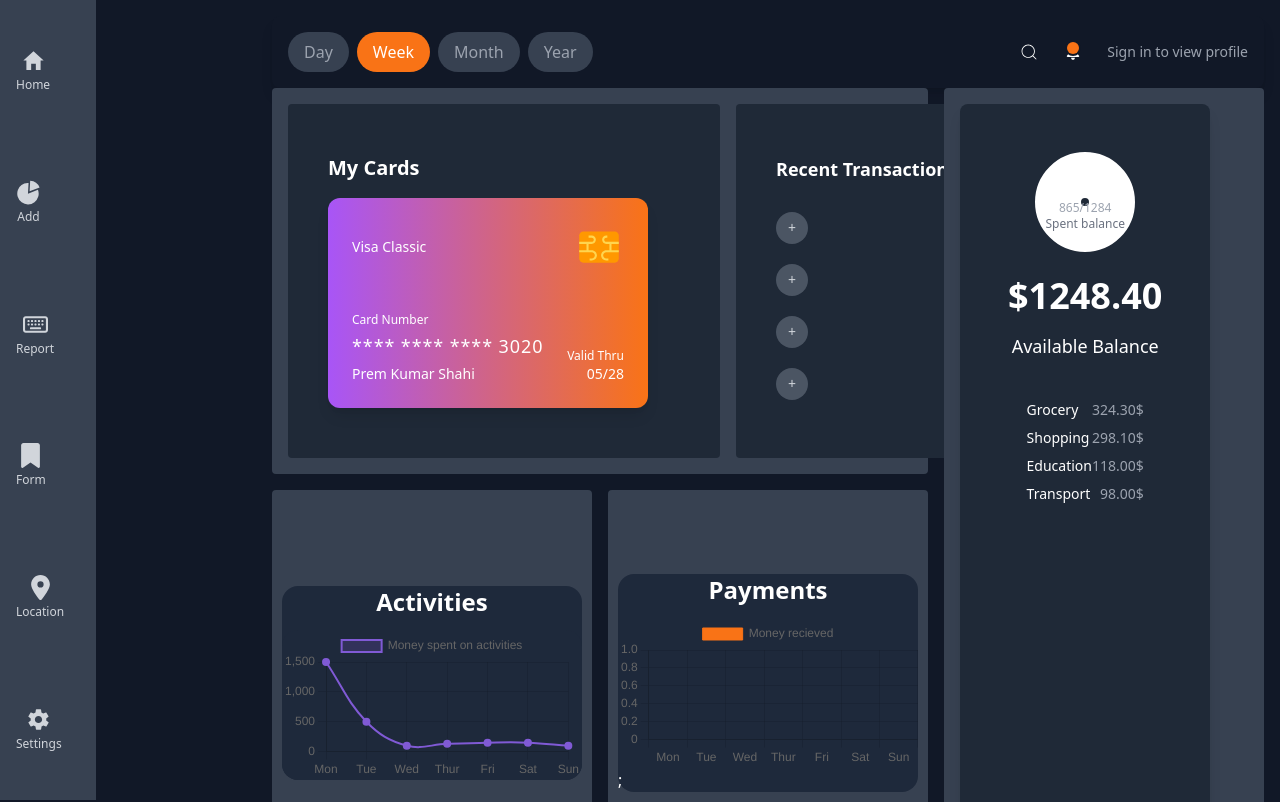
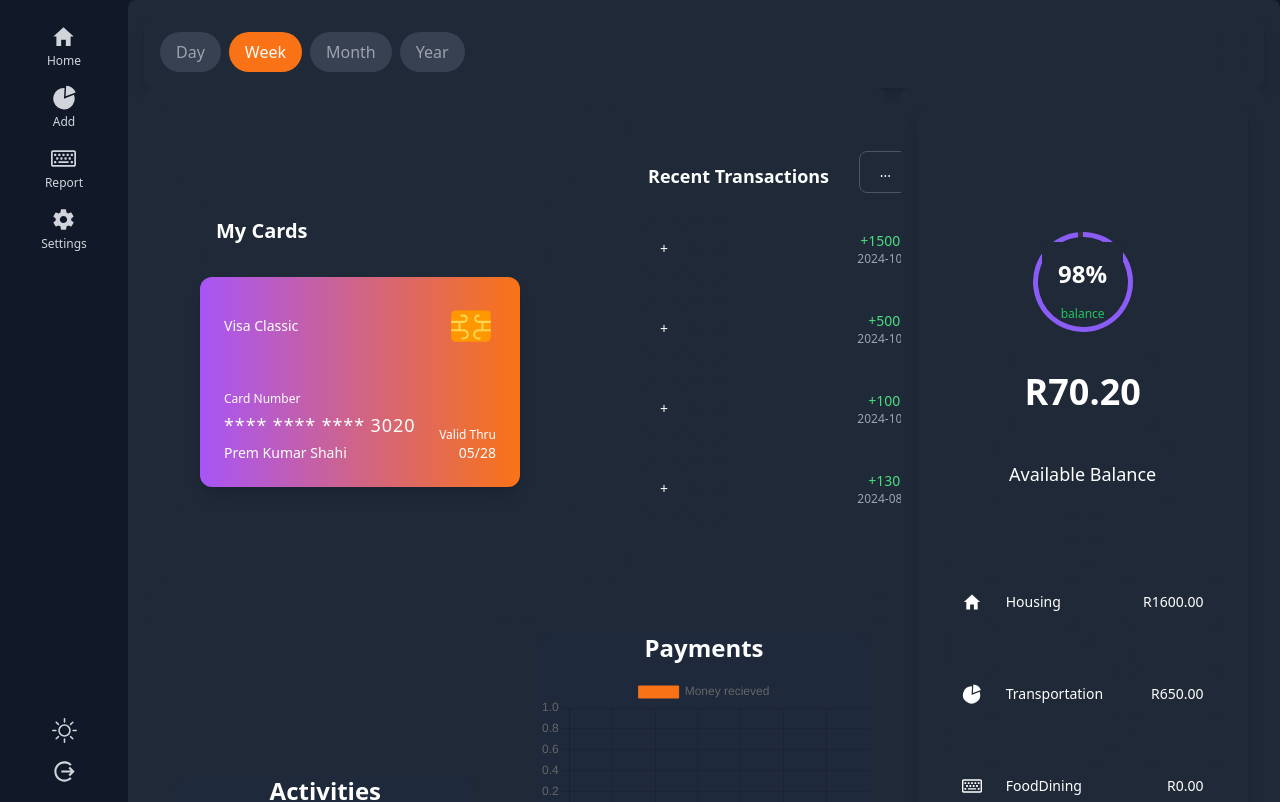
Before and after one commit to NqobileBuhle/Purse-App, a React (Vite) app: page /dashboard in a window 1280 px wide. Shown: the top 802 px of the page. Built offline with nearby package versions, Linux system fonts and the light colour scheme.

Commit message:
sidebarandtheme

```diff
--- a/src/Components/Balance.tsx
+++ b/src/Components/Balance.tsx
@@ -1,4 +1,4 @@
-import React from 'react';
+import React, { useEffect, useState } from 'react';
 import { Doughnut } from 'react-chartjs-2';
 import {
     Chart as ChartJS,
@@ -6,23 +6,58 @@ import {
     Tooltip,
     Legend,
 } from 'chart.js';
+import { IoMdHome, IoMdSettings } from "react-icons/io";
+import { GiPieChart } from "react-icons/gi";
+import { FaRegKeyboard } from "react-icons/fa";
+
+// Define icons for categories
+const categoryIcons = {
+    "Housing": <IoMdHome size={20} />,
+    "Transportation": <GiPieChart size={20} />,
+    "FoodDining": <FaRegKeyboard size={20} />,
+    "Entertainment": <IoMdSettings size={20} />,
+    "PersonalFamily": <IoMdSettings size={20} />,
+};
 
 ChartJS.register(ArcElement, Tooltip, Legend);
 
+function Balance() {
+    const [transactions, setTransactions] = useState([]);
+    const openingBalance = 4300; // Example opening balance
 
-function Balance() {
-    // Circular progress chart data
+    useEffect(() => {
+        fetch("/Report.json")
+            .then((response) => response.json())
+            .then((data) => {
+                setTransactions(data.transactions);
+            })
+            .catch((error) => console.error("Error loading JSON:", error));
+    }, []);
+
+    // Calculate totals
+    const calculateTotals = (transactions) => {
+        const totalSpent = transactions.reduce((total, transaction) => total + transaction.amount, 0);
+        const availableBalance = openingBalance - totalSpent;
+        return { totalSpent, availableBalance };
+    };
+
+    const { totalSpent, availableBalance } = calculateTotals(transactions);
+
+    // Calculate percentage of the balance used
+    const percentageUsed = ((totalSpent / openingBalance) * 100).toFixed(0);
+
+    // Data for the circular progress chart
     const data = {
         datasets: [
             {
-                data: [3, 0], // 68% spent, 32% remaining
+                data: [totalSpent, openingBalance - totalSpent],
                 backgroundColor: ['#8b5cf6', '#333'],
-                borderWidth: 40,
+                borderWidth: 0,
             },
         ],
     };
 
-    // Circular chart options
+    // Options for the circular chart
     const options = {
         cutout: '80%', // Inner radius for the donut effect
         plugins: {
@@ -30,47 +65,44 @@ function Balance() {
             legend: { display: false },
         },
     };
+
     return (
-
-        <div className="bg-gray-800 rounded-lg p-12 shadow-lg text-white flex flex-col items-center">
+        <div className="p-4 bg-white dark:bg-gray-800 text-gray-900 dark:text-white rounded-lg rounded-lg pt-32 shadow-lg text-white flex h-100 w-[50rem] flex-col items-center">
             <div className="flex justify-center items-center mb-6">
                 <div className="relative">
-                    <Doughnut data={data} options={options} width={100} height={100} />
-                    <div className="absolute inset-0 flex flex-col items-center justify-center">
-                        <p className="text-xl font-semibold">68%</p>
-                        <p className="text-xs text-gray-400">865/1284</p>
-                        <p className="text-xs text-gray-500">Spent balance</p>
+                    {/* Increase the size of the Doughnut chart */}
+                    <Doughnut data={data} options={{ ...options, cutout: '90%' }} className='z-10' width={100} height={100} />
+                    <div className="absolute inset-0 z-1 flex flex-col items-center justify-center">
+                        <p className="text-2xl font-semibold p-4 bg-white dark:bg-gray-800 text-gray-900 dark:text-white rounded-lg">{percentageUsed}%</p>
+                        <p className="text-xs text-green-500">balance</p>
                     </div>
                 </div>
             </div>
-            <p className="text-4xl font-semibold mb-4">$1248.40</p>
-            <h6 className="text-lg  mb-2">Available Balance</h6>
+            <p className="text-4xl p-4 bg-white dark:bg-gray-800 text-gray-900 dark:text-white rounded-lg font-semibold mb-4">R{availableBalance.toFixed(2)}</p>
+            <h6 className="text-lg mb-2 p-4 bg-white dark:bg-gray-800 text-gray-900 dark:text-white rounded-lg">Available Balance</h6>
 
+            <div className="h-4 p-4 bg-white dark:bg-gray-800 text-gray-900 dark:text-white rounded-lg rounded-full overflow-hidden mb-4">
+                <div className="h-full" style={{ width: `${percentageUsed}%`, backgroundColor: "#7F00FF" }}></div>
+            </div>
 
-            <div className="h-4 bg-gray-600 rounded-full overflow-hidden mb-4">
-                <div className="h-full w-2/3 bg-purple-500"></div>
-                <div className="h-full w-1/2 bg-yellow"></div>
-            </div>
             <div className="space-y-2">
-                <div className="flex justify-between text-sm">
-                    <span>Grocery</span>
-                    <span className="text-gray-400">324.30$</span>
-                </div>
-                <div className="flex justify-between text-sm">
-                    <span>Shopping</span>
-                    <span className="text-gray-400">298.10$</span>
-                </div>
-                <div className="flex justify-between text-sm">
-                    <span>Education</span>
-                    <span className="text-gray-400">118.00$</span>
-                </div>
-                <div className="flex justify-between text-sm">
-                    <span>Transport</span>
-                    <span className="text-gray-400">98.00$</span>
-                </div>
+                {Object.keys(categoryIcons).map((category) => {
+                    const totalCategoryAmount = transactions
+                        .filter(t => t.categoryName === category)
+                        .reduce((sum, t) => sum + t.amount, 0);
+
+                    return (
+                        <div key={category} className="flex justify-between items-center text-sm">
+                            <span className="flex items-center p-4 bg-white dark:bg-gray-800 text-gray-900 dark:text-white rounded-lg">
+                                {categoryIcons[category]}
+                                <span className="ml-2 p-4 bg-white dark:bg-gray-800 text-gray-900 dark:text-white rounded-lg">{category}</span>
+                            </span>
+                            <span className="p-4 bg-white dark:bg-gray-800 text-gray-900 dark:text-white rounded-lg">R{totalCategoryAmount.toFixed(2)}</span>
+                        </div>
+                    );
+                })}
             </div>
         </div>
-
     );
 }
 
--- a/src/Components/Card.tsx
+++ b/src/Components/Card.tsx
@@ -5,9 +5,9 @@ import { FcSimCardChip } from "react-icons/fc";
 
 function Card() {
     return (
-        <div className="bg-gray-800 w-[25rem] p-6 ">
+        <div className="bg-gray-800 w-[25rem] p-6 p-4 bg-white dark:bg-gray-800 text-gray-900 dark:text-white rounded-lg">
            <div>
-                <h1 className="text-xl text-white font-bold mb-4 ">My Cards</h1>
+                <h1 className="text-xl font-bold mb-4 p-4 bg-white dark:bg-gray-800 text-gray-900 dark:text-white rounded-lg ">My Cards</h1>
             </div>
             <div className="relative bg-cover bg-gradient-to-r from-purple-500 to-orange-500 bg-center p-6 rounded-xl max-w-xs w-100 h-50 shadow-lg">
                 <div className="flex items-center justify-between">
--- a/src/Components/FilterDay.tsx
+++ b/src/Components/FilterDay.tsx
@@ -100,7 +100,7 @@ export const FilterDay: React.FC<FilterComponentProps> = ({ currentUser }) => {
 
   return (
     <>
-      <div className="flex justify-between items-center bg-gray-900 p-4 rounded-lg shadow-lg text-white">
+      <div className="flex justify-between items-center p-4 bg-white dark:bg-gray-800 text-gray-900 dark:text-white rounded-lg p-4 rounded-lg shadow-lg text-white">
         {/* Time Range Buttons */}
         <div className="flex space-x-2 md:space-x-2">
           {(['Day', 'Week', 'Month', 'Year']).map((range) => (
@@ -117,31 +117,21 @@ export const FilterDay: React.FC<FilterComponentProps> = ({ currentUser }) => {
 
         {/* Search, Notifications, and Profile */}
         <div className="flex items-center space-x-4 md:space-x-6">
-          {/* Search Icon */}
-          <div className="cursor-pointer">
-            <CiSearch size={20} className="md:size-26" />
-          </div>
-
-          {/* Notifications with Badge */}
-          <div className="relative cursor-pointer">
-            <IoIosNotifications size={20} className="md:size-26" />
-            <span className="absolute top-0 right-1 h-2 w-2 md:h-3 md:w-3 rounded-full ring-2 ring-gray-900 bg-orange-500"></span>
-          </div>
 
           {/* Profile Section */}
           <div className="flex items-center space-x-2">
             {currentUser ? (
               <div className="flex items-center space-x-2">
                 {/* Show name only on medium screens and above */}
-                <span className="hidden md:inline-block text-gray-400">{currentUser.name}</span>
+                <span className="hidden md:inline-block p-4 bg-white dark:bg-gray-800 text-gray-900 dark:text-white rounded-lg">{currentUser.name}</span>
                 <img
                   src={currentUser.profilePic}
                   alt="Profile"
-                  className="w-8 h-8 md:w-10 md:h-10 rounded-full border-2 border-gray-600"
+                  className="w-8 h-8 md:w-10 md:h-10 rounded-full border-2 p-4 bg-white dark:bg-gray-800 text-gray-900 dark:text-white rounded-lg"
                 />
               </div>
             ) : (
-              <div className="text-gray-400 text-sm hidden md:block">Sign in to view profile</div>
+                <div className="p-4 bg-white dark:bg-gray-800 text-gray-900 dark:text-white rounded-lg text-sm hidden md:block"></div>
             )}
           </div>
         </div>
--- a/src/Components/PaymentsGraph.tsx
+++ b/src/Components/PaymentsGraph.tsx
@@ -55,9 +55,9 @@ const PaymentsGraph = () => {
     };
 
     return (
-        <div className='bg-slate-800 rounded-2xl'>
+        <div className='bg-slate-800 rounded-2xl h-[30rem] w-[30rem]'>
             <h2 className='text-white text-2xl text-center font-semibold pb-3'>Payments</h2>
-            <Bar data={chartData} options={options} />;
+            <Bar data={chartData} options={options}  />
         </div>
 
     )
--- a/src/Components/RecentTransactions.tsx
+++ b/src/Components/RecentTransactions.tsx
@@ -16,23 +16,23 @@ const RecentTransactions = () => {
         navigate("/transreport");
     };
     return (
-        <div className="bg-gray-800 text-white  p-6  w-80">
+        <div className="p-4 bg-white dark:bg-gray-800 text-gray-900 dark:text-white rounded-lg  p-6  w-80">
             <div className="flex justify-between items-center mb-4">
                 <h3 className="text-lg font-semibold">Recent Transactions</h3>
-                <button onClick={handletotransrepo} className="py-2.5 px-5 me-2 mb-2 text-sm font-medium text-gray-900 focus:outline-none bg-white rounded-lg border border-gray-200 hover:bg-gray-100 hover:text-blue-700 focus:z-10 focus:ring-4 focus:ring-gray-100 dark:focus:ring-gray-700 dark:bg-gray-800 dark:text-gray-400 dark:border-gray-600 dark:hover:text-white dark:hover:bg-gray-700">...</button>
+                <button onClick={handletotransrepo} className="py-2.5 px-5 me-2 mb-2 text-sm font-medium p-4 bg-white dark:bg-gray-800 text-gray-900 dark:text-white rounded-lg focus:outline-none bg-white rounded-lg border border-gray-200 hover:bg-gray-100 hover:text-blue-700 focus:z-10 focus:ring-4 focus:ring-gray-100 dark:focus:ring-gray-700 dark:bg-gray-800 dark:text-gray-400 dark:border-gray-600 dark:hover:text-white dark:hover:bg-gray-700">...</button>
             </div>
             <ul>
                 {transactions.slice(0, 4).map((transaction) => (
                     <li key={transaction.transactionId} className="flex justify-between items-center mb-4">
-                        <div className="flex items-center">
-                            <div className="w-8 h-8 bg-gray-600 flex justify-center items-center rounded-full mr-3">
-                                <span className="text-gray-300 text-sm">
+                        <div className="flex items-center ">
+                            <div className="w-8 h-8 p-4 bg-white dark:bg-gray-800 text-gray-900 dark:text-white rounded-lg flex justify-center items-center rounded-full mr-3">
+                                <span className="p-4 bg-white dark:bg-gray-800 text-gray-900 dark:text-white rounded-lg text-sm">
                                     {transaction.amount > 0 ? '+' : '-'}
                                 </span>
                             </div>
                             <div>
-                                <p className="text-sm font-medium">{transaction.Expense}</p>
-                                <p className="text-xs text-gray-400">{transaction.Category}</p>
+                                <p className="text-sm font-medium p-4 bg-white dark:bg-gray-800 text-gray-900 dark:text-white rounded-lg">{transaction.Expense}</p>
+                                <p className="text-xs p-4 bg-white dark:bg-gray-800 text-gray-900 dark:text-white rounded-lg">{transaction.Category}</p>
                             </div>
                         </div>
                         <div className="text-right">
--- a/src/Components/sidebar.tsx
+++ b/src/Components/sidebar.tsx
@@ -1,62 +1,53 @@
-import React from 'react';
-import { useNavigate } from "react-router-dom";
-import { IoMdHome } from 'react-icons/io';
-import { GiPieChart } from 'react-icons/gi';
-import { FaBookmark } from "react-icons/fa6";
-import { FaRegKeyboard, FaLocationDot } from 'react-icons/fa6';
-import { IoMdSettings } from "react-icons/io";
+import React, { useEffect, useState } from 'react';
+import { IoMdHome, IoMdSettings, IoMdLogOut } from "react-icons/io";
+import { GiPieChart } from "react-icons/gi";
+import { FaRegKeyboard } from "react-icons/fa";
+import { BsMoon, BsSun } from "react-icons/bs";
 
-const Sidebar: React.FC = () => {
-    const navigate = useNavigate();
+const Sidebar = ({ handletodashboard, handletoaddtrans, handletotransrepo, handletoSettings }) => {
+    const [theme, setTheme] = useState(localStorage.getItem('theme') || 'dark');
 
-    const handletoSettings = () => {
-        navigate("/Settings");
-    };
-    const handletodashboard = () => {
-        navigate("/Dashboard");
-    };
-    const handletoaddtrans = () => {
-        navigate("/addTrans");
-    };
-    const handletotransrepo = () => {
-        navigate("/transreport");
+    useEffect(() => {
+        if (theme === 'dark') {
+            document.documentElement.classList.add('dark');
+        } else {
+            document.documentElement.classList.remove('dark');
+        }
+        localStorage.setItem('theme', theme);
+    }, [theme]);
+
+    const toggleTheme = () => {
+        setTheme(theme === 'dark' ? 'light' : 'dark');
     };
 
     return (
-        <div className="fixed bottom-0 left-0 w-full md:w-24 md:h-full bg-gray-700">
-            <nav className="text-white h-full flex sm:flex-row md:flex-col justify-between items-center md:items-start md:w-20 p-2 md:py-10">
-
-                <a href="#" onClick={handletodashboard} className="flex flex-col items-center p-2 text-gray-300 hover:text-white rounded-lg">
+        <div className="fixed bottom-0 left-0 w-full md:w-32 md:h-full bg-gray-800 dark:bg-gray-900 text-white flex md:flex-col items-center justify-between p-2 md:pt-4">
+            <nav className="flex md:flex-col w-full justify-around md:justify-start items-center">
+                <a href="#" onClick={handletodashboard} className="flex flex-col items-center p-2 text-gray-300 hover:text-white">
                     <IoMdHome className="mb-1" size={25} />
                     <span className="text-xs hidden md:block">Home</span>
                 </a>
-
-                <a href="#" onClick={handletoaddtrans} className="flex flex-col items-center p-2 text-gray-300 hover:text-white rounded-lg">
+                <a href="#" onClick={handletoaddtrans} className="flex flex-col items-center p-2 text-gray-300 hover:text-white">
                     <GiPieChart className="mb-1" size={25} />
                     <span className="text-xs hidden md:block">Add</span>
                 </a>
-
-                <a href="#" onClick={handletotransrepo} className="flex flex-col items-center p-2 text-gray-300 hover:text-white rounded-lg">
+                <a href="#" onClick={handletotransrepo} className="flex flex-col items-center p-2 text-gray-300 hover:text-white">
                     <FaRegKeyboard className="mb-1" size={25} />
                     <span className="text-xs hidden md:block">Report</span>
                 </a>
-
-                <a href="form.html" className="flex flex-col items-center p-2 text-gray-300 hover:text-white rounded-lg">
-                    <FaBookmark className="mb-1" size={25} />
-                    <span className="text-xs hidden md:block">Form</span>
-                </a>
-
-                <a href="location.html" className="flex flex-col items-center p-2 text-gray-300 hover:text-white rounded-lg">
-                    <FaLocationDot className="mb-1" size={25} />
-                    <span className="text-xs hidden md:block">Location</span>
-                </a>
-
-                <a href="#" onClick={handletoSettings} className="flex flex-col items-center p-2 text-gray-300 hover:text-white rounded-lg">
+                <a href="#" onClick={handletoSettings} className="flex flex-col items-center p-2 text-gray-300 hover:text-white">
                     <IoMdSettings className="mb-1" size={25} />
                     <span className="text-xs hidden md:block">Settings</span>
                 </a>
-
             </nav>
+            <div className="flex md:flex-col items-center">
+                <button onClick={toggleTheme} className="p-2 text-gray-300 hover:text-white">
+                    {theme === 'dark' ? <BsSun size={25} /> : <BsMoon size={25} />}
+                </button>
+                <a href="#" className="p-2 text-gray-300 hover:text-white">
+                    <IoMdLogOut size={25} />
+                </a>
+            </div>
         </div>
     );
 };
--- a/src/Dashboard.tsx
+++ b/src/Dashboard.tsx
@@ -26,36 +26,36 @@ function Dashboard() {
             <Sidebar />
 
             {/* Main Content */}
-            <div className="flex-grow p-4 md:ml-64">
+            <div className="flex-grow p-4 md:ml-32 p-4 bg-white dark:bg-gray-800 text-gray-900 dark:text-white rounded-lg">
                 <FilterDay className="mb-[20rem]" />
                 <div className="grid grid-cols-1 gap-4 md:grid-cols-3 md:grid-rows-2">
 
                     {/* Holder for Component 1 and Component 2 */}
-                    <div className="md:col-span-2 bg-gray-700 p-4 rounded text-white flex flex-col md:flex-row gap-4">
+                    <div className="md:col-span-2 p-4 bg-white dark:bg-gray-800 text-gray-900 dark:text-white rounded-lg p-4 rounded text-white flex flex-col md:flex-row gap-4">
                         {/* Component 1 */}
-                        <div className="bg-gray-800 flex-1 p-4 rounded text-white flex items-center justify-center">
+                        <div className="p-4 bg-white dark:bg-gray-800 text-gray-900 dark:text-white rounded-lg flex-1 p-4 rounded text-white flex items-center justify-center">
                             <Card />
 
                         </div>
 
                         {/* Component 2 */}
-                        <div className="bg-gray-800 flex-1 p-4 rounded text-white flex items-center justify-center">
+                        <div className="p-4 bg-white dark:bg-gray-800 text-gray-900 dark:text-white rounded-lg flex-1 p-4 rounded text-white flex items-center justify-center">
                             <Transactions />
                         </div>
                     </div>
 
                     {/* Component 3 on the right, spanning two rows on larger screens */}
-                    <div className="bg-gray-700 p-4 rounded text-white flex  md:row-span-2 md:col-span-1">
+                    <div className="p-4 bg-white dark:bg-gray-800 text-gray-900 dark:text-white rounded-lg p-4 rounded text-white flex  md:row-span-2 md:col-span-1">
                         <Balance />
                     </div>
 
                     {/* Component 4 below Components 1 and 2 */}
-                    <div className="bg-gray-700 p-4 rounded text-white flex items-center justify-center">
+                    <div className="p-4 bg-white dark:bg-gray-800 text-gray-900 dark:text-white rounded-lg p-4 rounded text-white flex items-center justify-center">
                         <ActivitiesGraph />
                     </div>
 
                     {/* Component 5 below Component 4 */}
-                    <div className="bg-gray-700 p-4 rounded text-white flex items-center justify-center">
+                    <div className="p-4 bg-white dark:bg-gray-800 text-gray-900 dark:text-white rounded-lg p-4 rounded text-white flex items-center justify-center">
                         <PaymentsGraph />
                     </div>
                 </div>
```
